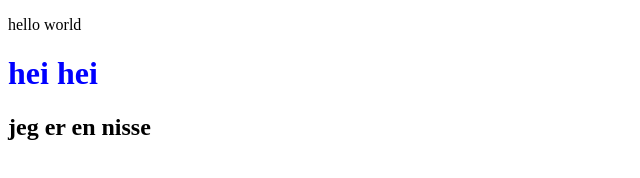
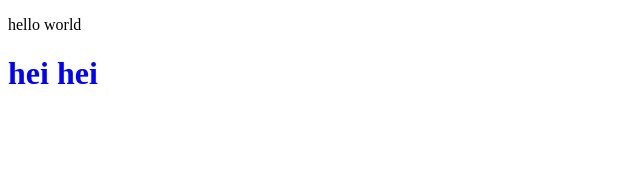
Before and after one commit to oliveraugestad-ui/oliveraugestad-ui.github.io, a plain HTML site: page index.html in a window 1280 px wide. Shown: the whole page, without its empty margins (0-640 px from the left). Drawn offline with Linux system fonts and the light colour scheme.

Commit message:
Update index.html

```diff
--- a/index.html
+++ b/index.html
@@ -11,7 +11,7 @@
 
 <h1>hei hei</h1>
 
-    <h2>jeg er en nisse</h2>
+
 
 </body>
 </html>
```
